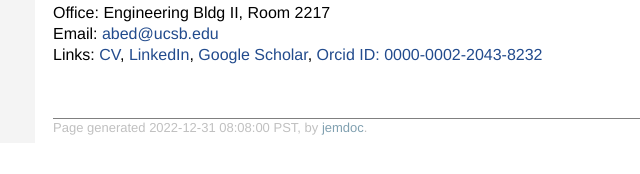
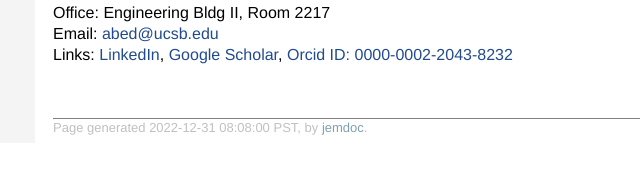
Before and after one commit to amusaffar/amusaffar.github.io, a plain HTML site: page index.html in a window 1280 px wide. Shown: the part 444-618 px from the top of the page, 133-773 px from the left. Drawn offline with Linux system fonts and the light colour scheme.

Commit message:
Removed CV because I do not update it frequently enough.

```diff
--- a/index.html
+++ b/index.html
@@ -36,18 +36,6 @@ urchinTracker();
 <div class="menu-category">Research</div>
 <!--<div class="menu-item"><a href="books.html">Books</a></div>-->
 <div class="menu-item"><a href="papers.html">Papers</a></div>
-<!--<div class="menu-item"><a href="software.html">Software</a></div>-->
-<!--<div class="menu-item"><a href="people.html">People</a></div>-->
-<!--<div class="menu-category">Classes</div>
-<div class="menu-item"><a href="https://stanford.edu/class/engr108/">ENGR108</a></div>
-<div class="menu-item"><a href="http://ee104.stanford.edu/">EE104</a></div>
-<div class="menu-item"><a href="http://ee263.stanford.edu/">EE263</a></div>
-<div class="menu-item"><a href="https://stanford.edu/class/ee363/">EE363</a></div>
-<div class="menu-item"><a href="https://ee364a.stanford.edu/">EE364a</a></div>
-<div class="menu-item"><a href="https://stanford.edu/class/ee364b/">EE364b</a></div>
-<div class="menu-item"><a href="https://stanford.edu/class/ee365/">EE365</a></div>
-<div class="menu-category">MOOC</div>
-<div class="menu-item"><a href="https://www.edx.org/course/convex-optimization">CVX101</a></div>-->
 </td>
 <td id="layout-content">
 <div id="toptitle">
@@ -66,7 +54,7 @@ Advised by <a href="http://motion.me.ucsb.edu">Professor Francesco Bullo</a><br
 <p>
   Office: Engineering Bldg II, Room 2217<br />
   Email: <a href="mailto:abed@ucsb.edu">abed@ucsb.edu</a><br />
-  Links: <a href="Musaffar_CV.pdf">CV</a>,
+  Links: <!--<a href="Musaffar_CV.pdf">CV</a>,-->
   <a href="https://www.linkedin.com/in/abedmusaffar/">LinkedIn</a>,
   <a href="https://scholar.google.com/citations?user=h9UKHzQAAAAJ&amp;hl=en&amp;oi=ao">Google Scholar</a>,
   <a href="https://orcid.org/0000-0002-2043-8232">Orcid ID: 0000-0002-2043-8232</a>
```
